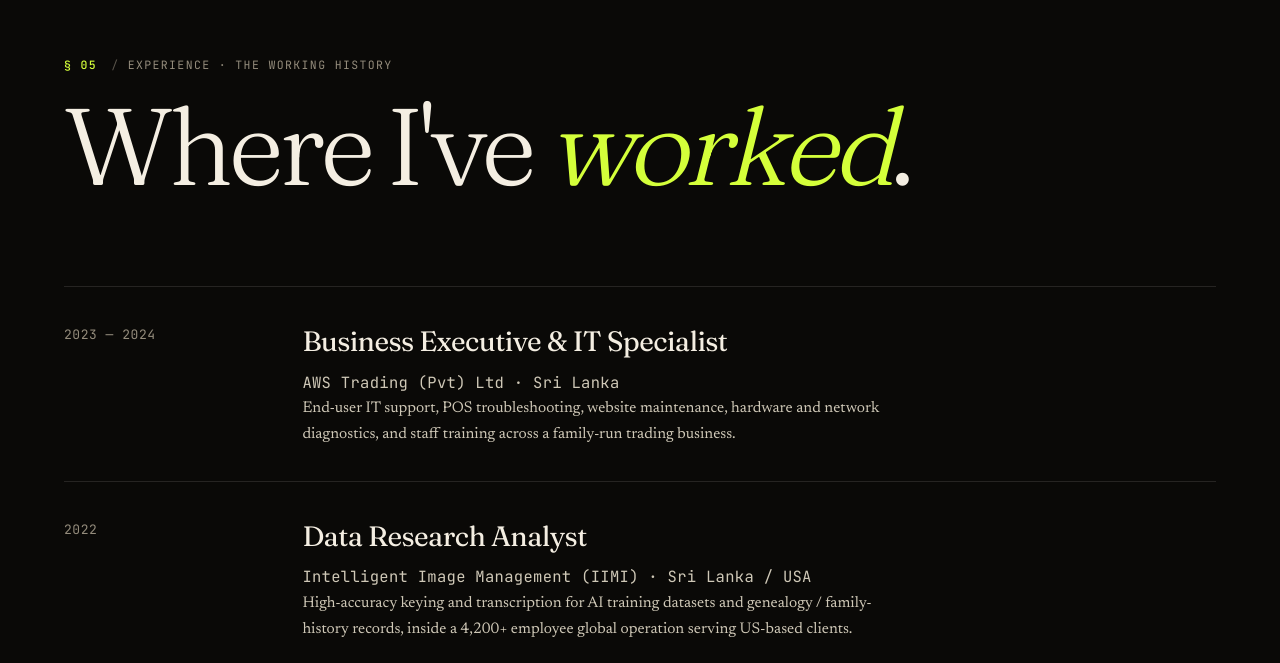
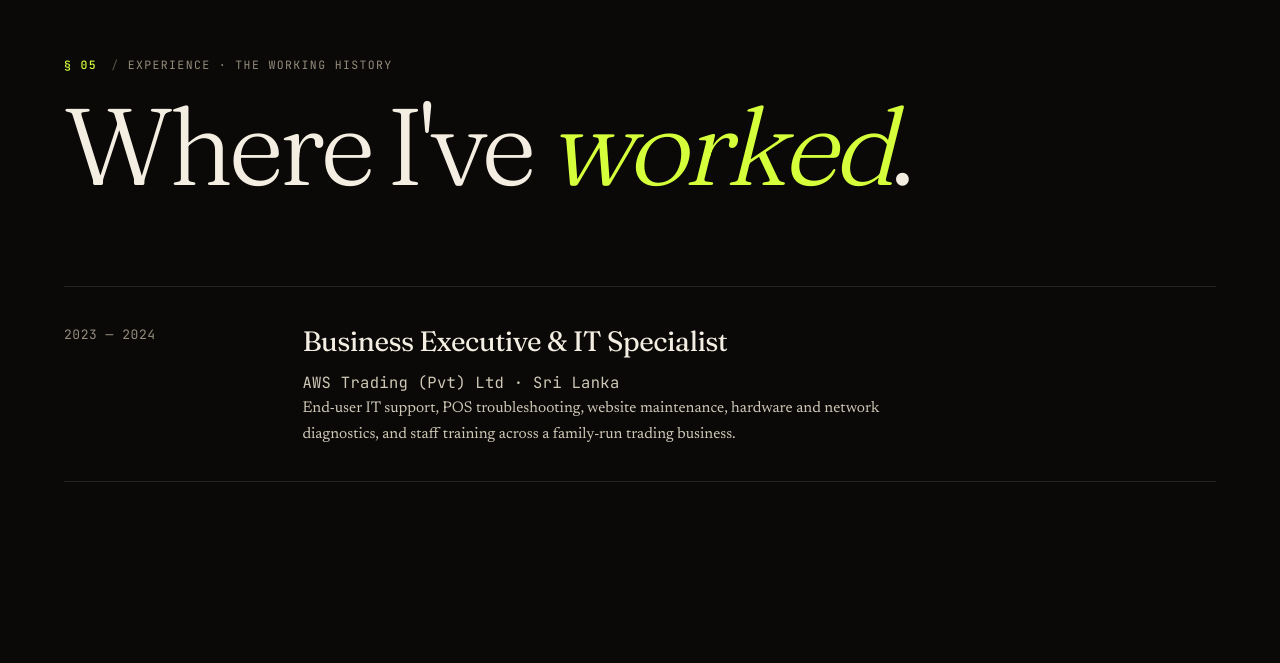
Before and after one commit to ImamNazar/imamnazar.github.io, a plain HTML site: page index.html in a window 1280 px wide. Shown: the part 11337-12000 px from the top of the page. Drawn offline with Linux system fonts and the light colour scheme.

Commit message:
Update index.html

```diff
--- a/index.html
+++ b/index.html
@@ -877,17 +877,7 @@
           </p>
         </div>
       </li>
-      <li class="tl-row" data-reveal>
-        <span class="tl-when">2022</span>
-        <div class="tl-body">
-          <h3>Data Research Analyst</h3>
-          <p class="tl-where">Intelligent Image Management (IIMI) · Sri Lanka / USA</p>
-          <p>
-            High-accuracy keying and transcription for AI training datasets and genealogy / family-history
-            records, inside a 4,200+ employee global operation serving US-based clients.
-          </p>
-        </div>
-      </li>
+
     </ol>
   </section>
 
```
